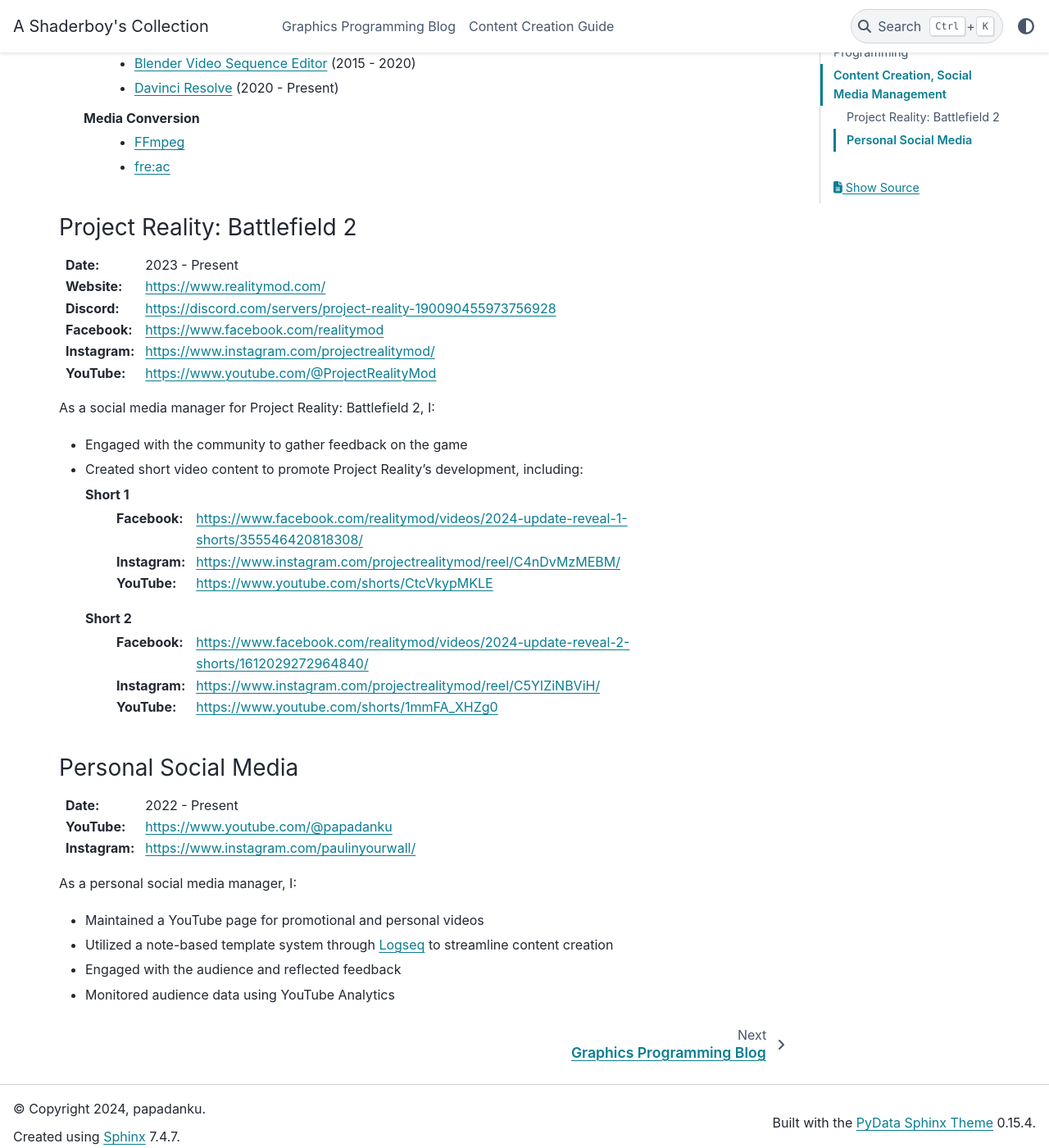
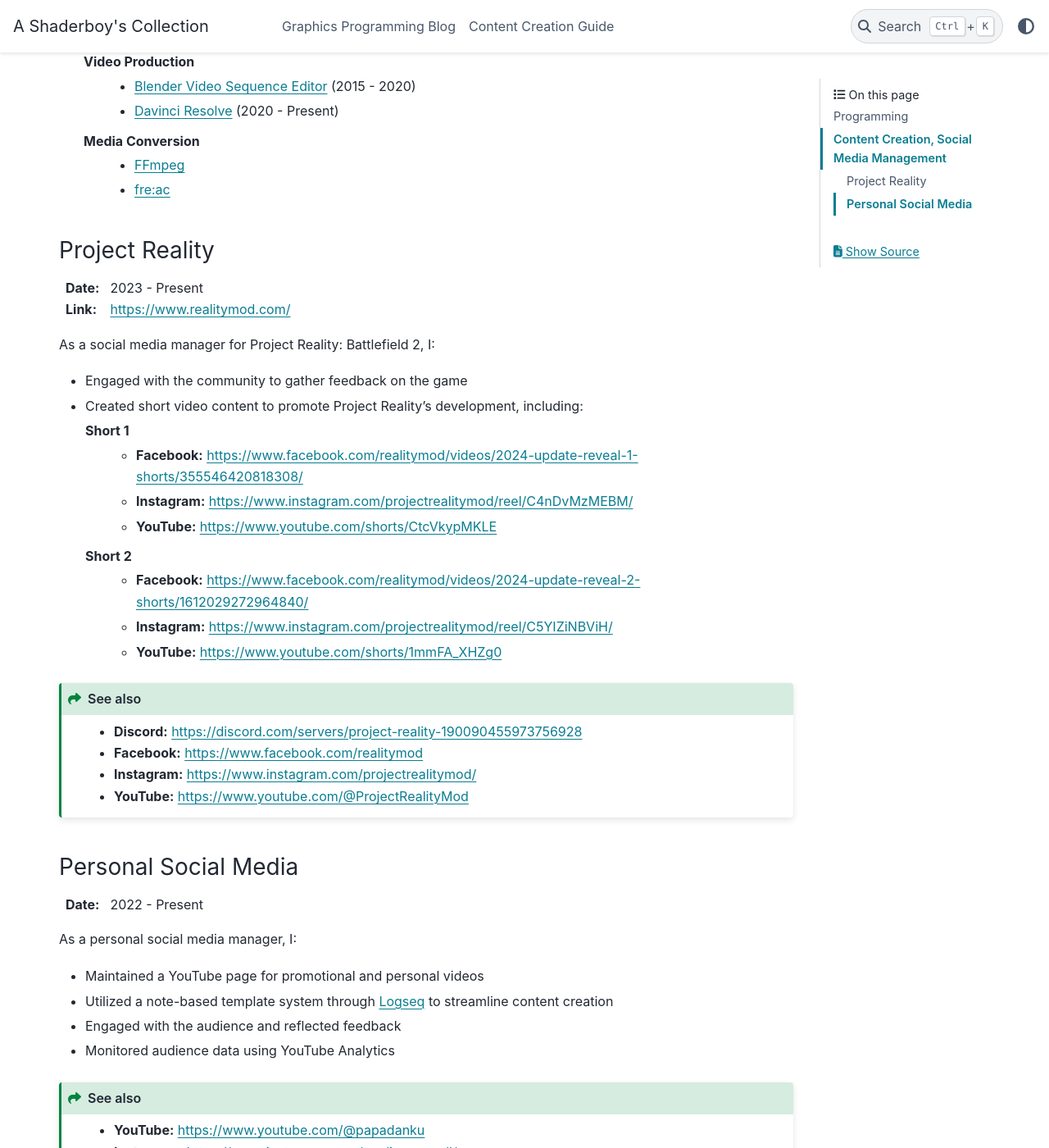
Before and after one commit to papadanku/papadanku.github.io, a Sphinx documentation site: the page built from doc/index.rst, in a window 1280 px wide and 1400 px high, scrolled down 3483 px. Shown: the whole window at 82% size. Built offline with Sphinx 7.4.7 and the PyData theme 0.15.4, drawn with Linux system fonts in a browser that asks for light colours; part of the change alters nothing that is shown; some of the changed text lies outside the part shown.

Commit message:
Makeportfolio more readable on mobile

```diff
--- a/doc/index.rst
+++ b/doc/index.rst
@@ -17,14 +17,14 @@ Tools
 
 I utilize open-source software for development.
 
-:Programming languages: C#, Python, Markdown, reStructuredText, HLSL, GLSL, PowerShell
-:Version control: Git \(GitHub, GitLab\) and Subversion \(TortoiseSVN\)
-:Source code editors: Notepad++, Visual Studio Code, and PyCharm
-:Project management: Redmine
-:Documentation generators: MkDocs and Sphinx
-:Research and development: Zotero, Logseq, and draw.io
-:Other: PowerShell Terminal
-:Learning: Rust
+- **Programming languages:** C#, Python, Markdown, reStructuredText, HLSL, GLSL, PowerShell
+- **Version control:** Git \(GitHub, GitLab\) and Subversion \(TortoiseSVN\)
+- **Source code editors:** Notepad++, Visual Studio Code, and PyCharm
+- **Project management:** Redmine
+- **Documentation generators:** MkDocs and Sphinx
+- **Research and development:** Zotero, Logseq, and draw.io
+- **Other:** PowerShell Terminal
+- **Learning:** Rust
 
 Experience
 ^^^^^^^^^^
@@ -33,7 +33,7 @@ Project Reality: Battlefield 2
 """"""""""""""""""""""""""""""
 
 :Date: 2021 - Present
-:Website: https://www.realitymod.com/
+:Link: https://www.realitymod.com/
 
 As a developer for Project Reality: Battlefield 2, I:
 
@@ -80,7 +80,7 @@ ReShade Shaders
 """""""""""""""
 
 :Date: 2020 - Present
-:Repository: https://github.com/papadanku/CShade
+:Link: https://github.com/papadanku/CShade
 
 I created **CShade**, a library of image and video processing shaders, which includes:
 
@@ -107,7 +107,7 @@ ReadShade
 """""""""
 
 :Date: 2024 - Present
-:Repository: https://github.com/papadanku/ReadShade
+:Link: https://github.com/papadanku/ReadShade
 
 I launched a documentation site for ReShade-related support using MkDocs and collaborated with Depth3D to create a documentation site.
 
@@ -115,7 +115,7 @@ PythonicEngine
 """"""""""""""
 
 :Date: 2023
-:Repository: https://github.com/papadanku/PythonicEngine
+:Link: https://github.com/papadanku/PythonicEngine
 
 I spent a weekend in 2023 following `Coder Space's Python 3D Engine Series <https://youtube.com/playlist?list=PLi77irUVkDav8GLrZSVZiPPHvVa-RjJ-o>`_ and learned about:
 
@@ -153,15 +153,11 @@ Software
       - `FFmpeg <https://ffmpeg.org/>`_
       - `fre:ac <https://www.freac.org/>`_
 
-Project Reality: Battlefield 2
-^^^^^^^^^^^^^^^^^^^^^^^^^^^^^^
+Project Reality
+^^^^^^^^^^^^^^^
 
 :Date: 2023 - Present
-:Website: https://www.realitymod.com/
-:Discord: https://discord.com/servers/project-reality-190090455973756928
-:Facebook: https://www.facebook.com/realitymod
-:Instagram: https://www.instagram.com/projectrealitymod/
-:YouTube: https://www.youtube.com/@ProjectRealityMod
+:Link: https://www.realitymod.com/
 
 As a social media manager for Project Reality: Battlefield 2, I:
 
@@ -169,21 +165,27 @@ As a social media manager for Project Reality: Battlefield 2, I:
 - Created short video content to promote Project Reality's development, including:
 
   Short 1
-   :Facebook: https://www.facebook.com/realitymod/videos/2024-update-reveal-1-shorts/355546420818308/
-   :Instagram: https://www.instagram.com/projectrealitymod/reel/C4nDvMzMEBM/
-   :YouTube: https://www.youtube.com/shorts/CtcVkypMKLE
+   - **Facebook:** https://www.facebook.com/realitymod/videos/2024-update-reveal-1-shorts/355546420818308/
+   - **Instagram:** https://www.instagram.com/projectrealitymod/reel/C4nDvMzMEBM/
+   - **YouTube:** https://www.youtube.com/shorts/CtcVkypMKLE
 
   Short 2
-   :Facebook: https://www.facebook.com/realitymod/videos/2024-update-reveal-2-shorts/1612029272964840/
-   :Instagram: https://www.instagram.com/projectrealitymod/reel/C5YIZiNBViH/
-   :YouTube: https://www.youtube.com/shorts/1mmFA_XHZg0
+   - **Facebook:** https://www.facebook.com/realitymod/videos/2024-update-reveal-2-shorts/1612029272964840/
+   - **Instagram:** https://www.instagram.com/projectrealitymod/reel/C5YIZiNBViH/
+   - **YouTube:** https://www.youtube.com/shorts/1mmFA_XHZg0
+
+
+.. seealso::
+
+   - **Discord:** https://discord.com/servers/project-reality-190090455973756928
+   - **Facebook:** https://www.facebook.com/realitymod
+   - **Instagram:** https://www.instagram.com/projectrealitymod/
+   - **YouTube:** https://www.youtube.com/@ProjectRealityMod
 
 Personal Social Media
 ^^^^^^^^^^^^^^^^^^^^^
 
 :Date: 2022 - Present
-:YouTube: https://www.youtube.com/@papadanku
-:Instagram: https://www.instagram.com/paulinyourwall/
 
 As a personal social media manager, I:
 
@@ -191,3 +193,8 @@ As a personal social media manager, I:
 - Utilized a note-based template system through `Logseq <https://logseq.com/>`_ to streamline content creation
 - Engaged with the audience and reflected feedback
 - Monitored audience data using YouTube Analytics
+
+.. seealso::
+
+   - **YouTube:** https://www.youtube.com/@papadanku
+   - **Instagram:** https://www.instagram.com/paulinyourwall/
```
